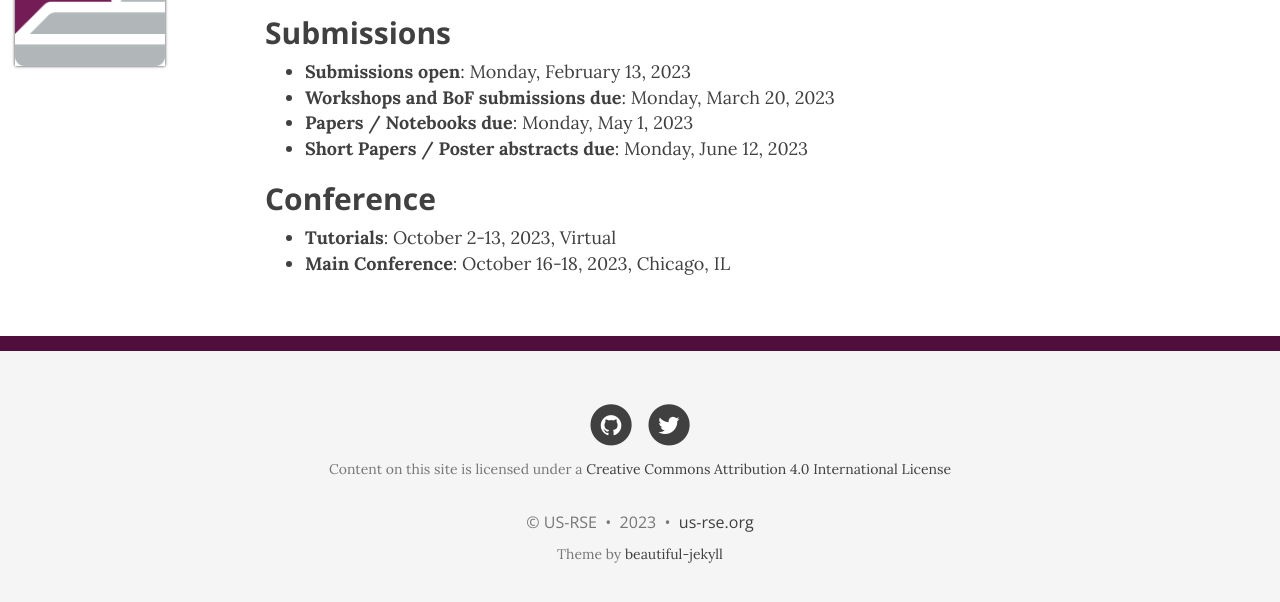
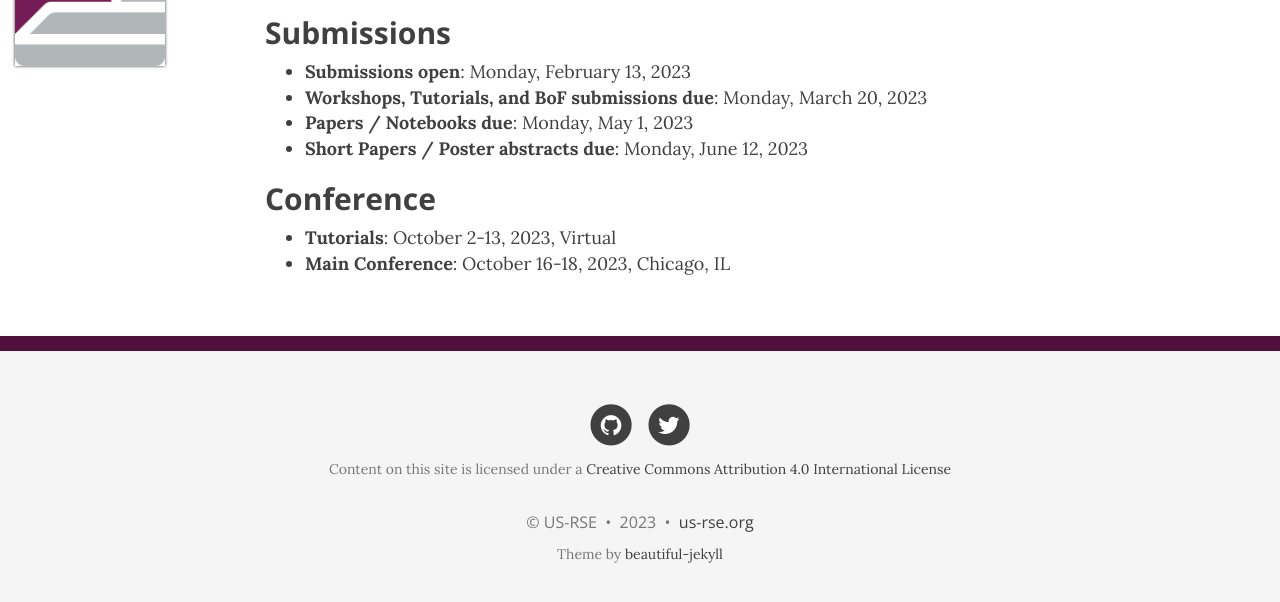
Before and after one commit to USRSE/usrse23, a Jekyll site: the page built from pages/dates.md, in a window 1280 px wide, cut to the strip 104-715 px from the top of the page. Shown: the top 602 px of the strip. Built offline with Jekyll 4.4.1, drawn with Linux system fonts in a browser that asks for light colours; nearby versions of some CDN libraries.

Commit message:
Add tutorial deadline

```diff
--- a/index.html
+++ b/index.html
@@ -32,7 +32,7 @@ fb-img:
   <h3> Important Dates </h3>
   <ul>
   <li><b>Submissions open</b>: Monday, February 13, 2023</li>
-  <li><b>Workshops and BoF submissions due</b>: Monday, March 20, 2023</li>
+  <li><b>Workshops, Tutorials, and BoF submissions due</b>: Monday, March 20, 2023</li>
   <li><b>Papers / Notebooks due</b>: Monday, May 1, 2023</li>
   <li><b>Short Papers / Poster abstracts due</b>: Monday, June 12, 2023</li>
   <li><b>Conference Date</b>: October 16-18, 2023, Chicago, IL</li>
--- a/pages/dates.md
+++ b/pages/dates.md
@@ -9,7 +9,7 @@ permalink: /dates/
 ## Submissions
 
 - **Submissions open**: Monday, February 13, 2023
-- **Workshops and BoF submissions due**: Monday, March 20, 2023
+- **Workshops, Tutorials, and BoF submissions due**: Monday, March 20, 2023
 - **Papers / Notebooks due**: Monday, May 1, 2023
 - **Short Papers / Poster abstracts due**: Monday, June 12, 2023
 
```
Also changed, not shown: pages/participate.md (+1 -1 lines).
